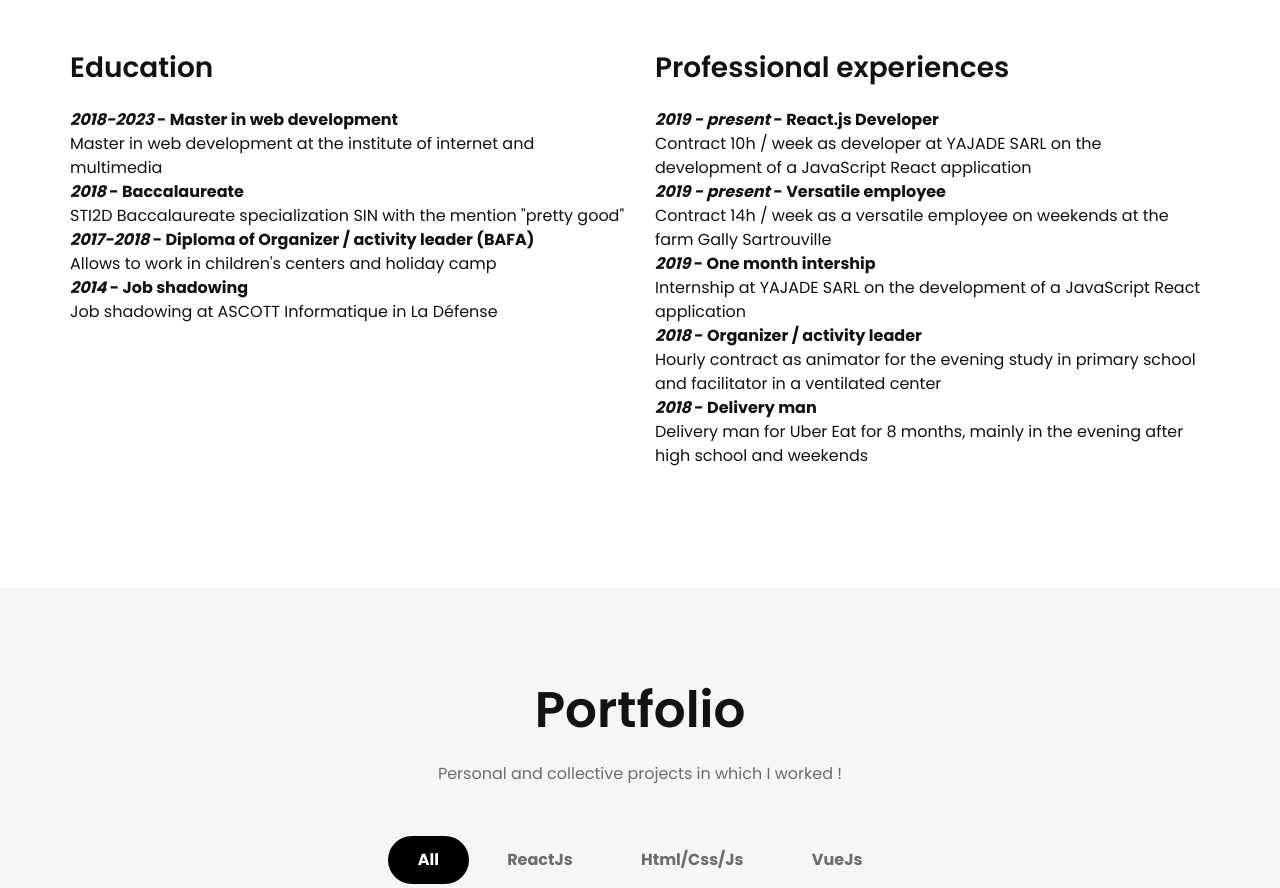
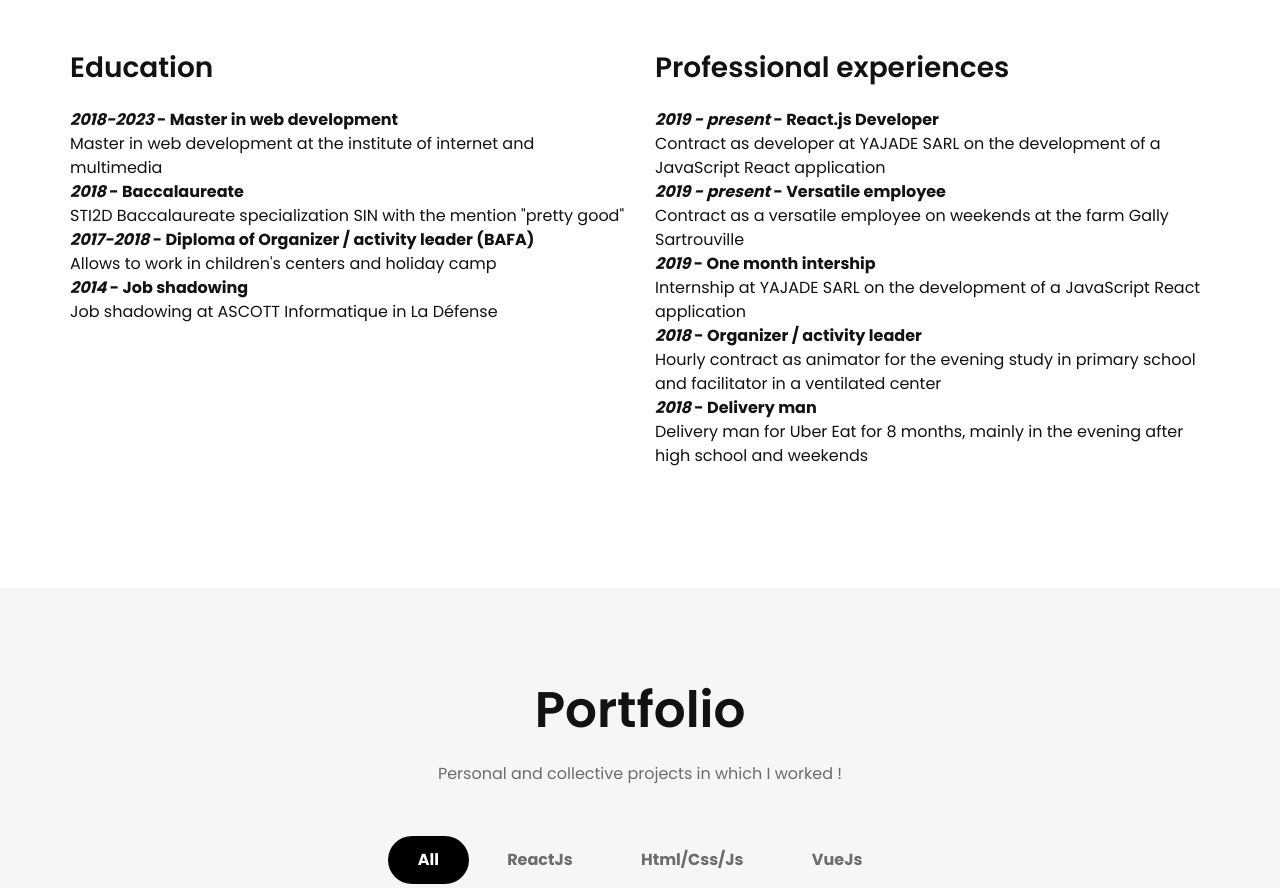
Before and after one commit to JulienQHN/JulienQHN.github.io, a plain HTML site: page index.html in a window 1280 px wide. Shown: the part 1143-2031 px from the top of the page. Drawn offline with Linux system fonts and the light colour scheme; files whose address does not match are found by name.

Commit message:
Update index.html

```diff
--- a/index.html
+++ b/index.html
@@ -186,10 +186,10 @@
                         <h3 class="big-title"><br>Professional experiences</h3>
                             <ul class="resume-list nop"><br>
                             <li><b><i>2019 - present</i> - React.js Developer</b><br>
-                                <p>Contract 10h / week as developer at YAJADE SARL on the development of a JavaScript React application</p>
+                                <p>Contract as developer at YAJADE SARL on the development of a JavaScript React application</p>
                             </li>
                             <li><b><i>2019 - present</i> - Versatile employee</b><br>
-                                <p>Contract 14h / week as a versatile employee on weekends at the farm Gally Sartrouville</p>
+                                <p>Contract as a versatile employee on weekends at the farm Gally Sartrouville</p>
                             </li>
                             <li><b><i>2019</i> - One month intership</b><br>
                                 <p>Internship at YAJADE SARL on the development of a JavaScript React application</p>
```
